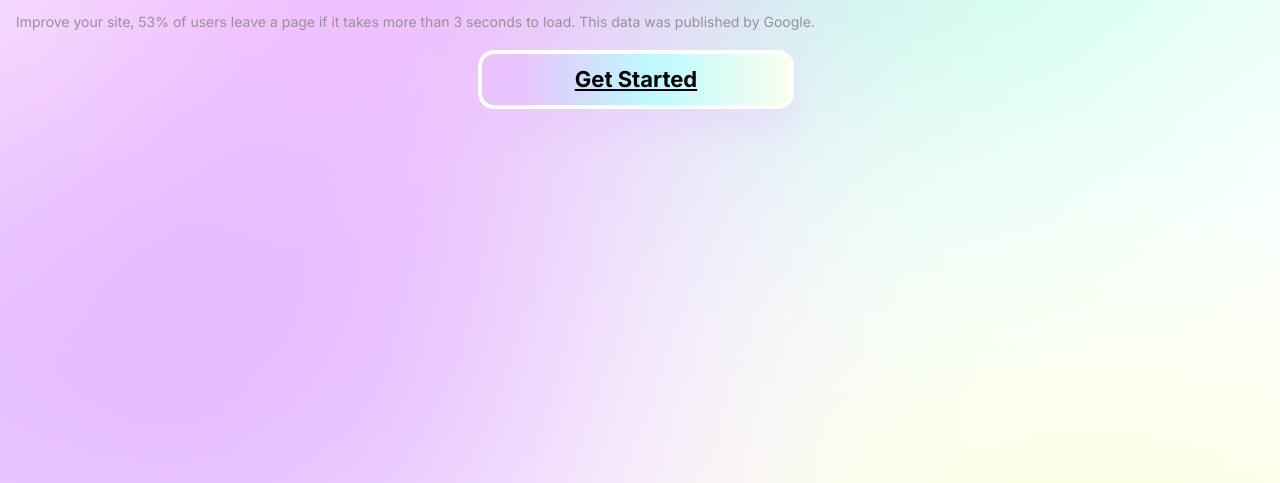
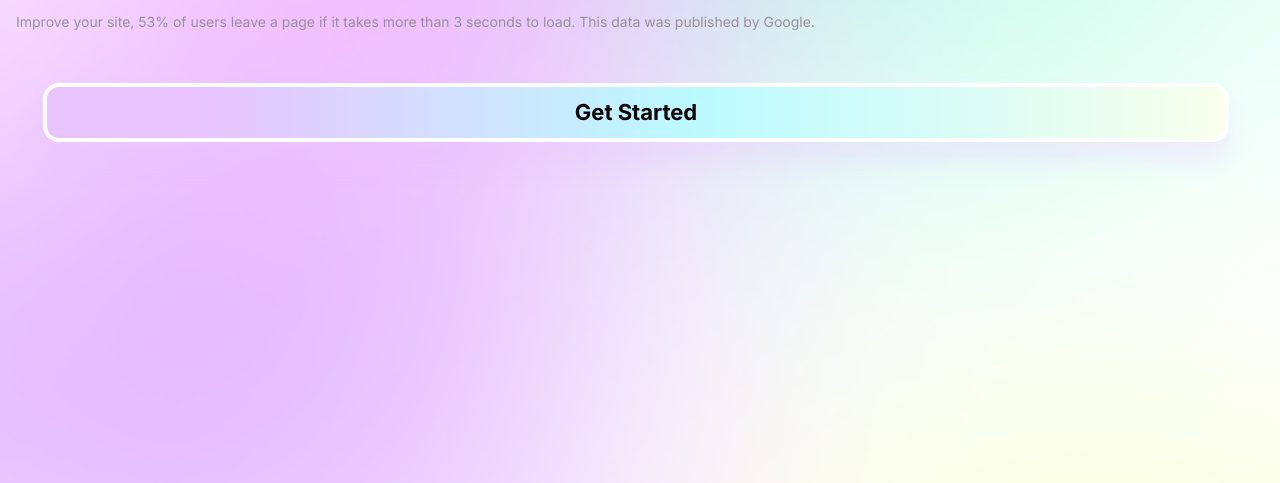
Before and after one commit to Mrbanano/Landing.Page, a plain HTML site: page index.html in a window 1280 px wide. Shown: the part 317-800 px from the top of the page. Drawn offline with Linux system fonts and the light colour scheme.

Commit message:
:art: fix size

```diff
--- a/css/styles.css
+++ b/css/styles.css
@@ -86,7 +86,8 @@
   }
 
   .CardText--btn{
-    width: 308px;
+    margin-block-start: 50px;
+    width: 95%;
     height: 51px;
     margin-inline-start: auto;
     margin-inline-end: auto;
@@ -102,4 +103,5 @@
   .CardText__btn--primary{
       font: var(--BtnMobile);
       color: var(--back);
+      text-decoration: none;
   }
```
